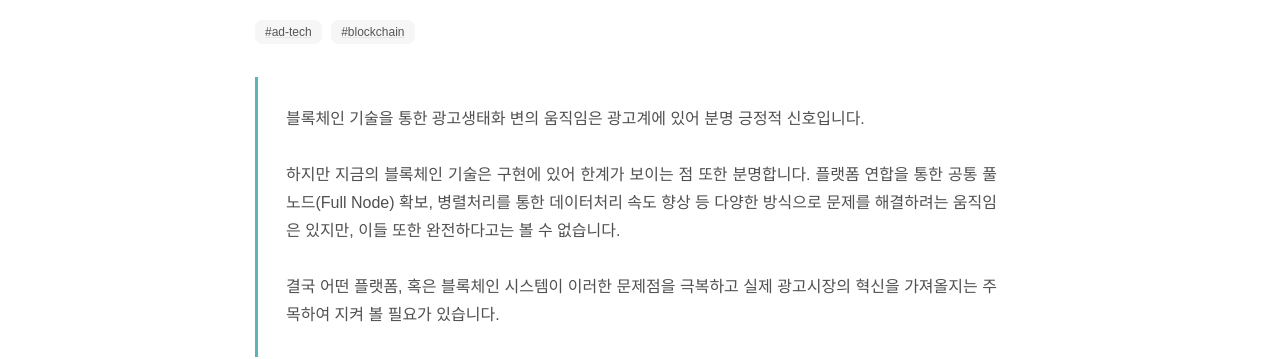
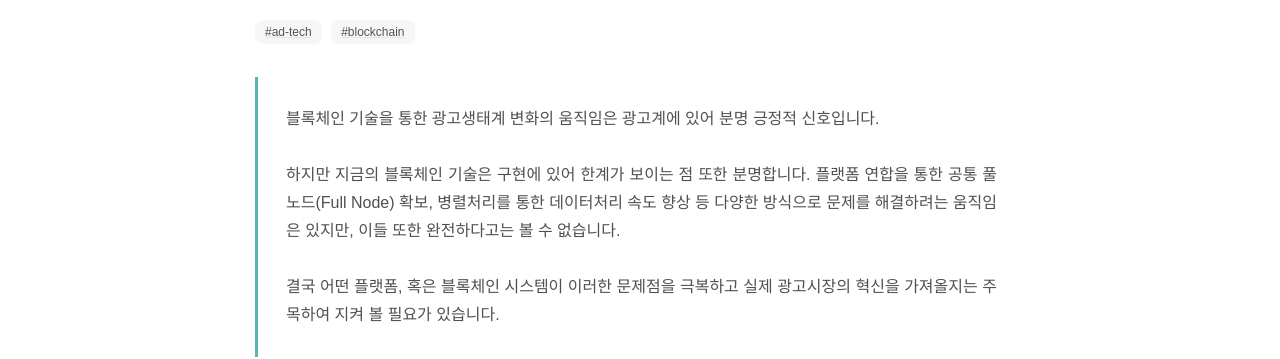
Before and after one commit to mobidays-dev/mobilab, a Jekyll site: the page built from _posts/2019-04-04-블록체인과-애드테크.md, in a window 1280 px wide and 900 px high. Shown: the part 413-772 px from the top of the window. Built offline with Jekyll 4.4.1, drawn with Linux system fonts in a browser that asks for light colours; comment, search, counter and statistics services are not loaded.

Commit message:
Update 2019-04-04-블록체인과-애드테크.md

```diff
--- a/_posts/2019-04-04-블록체인과-애드테크.md
+++ b/_posts/2019-04-04-블록체인과-애드테크.md
@@ -9,7 +9,7 @@ tags:
   - blockchain
 published: true
 ---
-> 블록체인 기술을 통한 광고생태화 변의 움직임은 광고계에 있어 분명 긍정적 신호입니다.
+> 블록체인 기술을 통한 광고생태계 변화의 움직임은 광고계에 있어 분명 긍정적 신호입니다.
 >
 > 하지만 지금의 블록체인 기술은 구현에 있어 한계가 보이는 점 또한 분명합니다. 플랫폼 연합을 통한 공통 풀노드(Full Node) 확보, 병렬처리를 통한 데이터처리 속도 향상 등 다양한 방식으로 문제를 해결하려는 움직임은 있지만, 이들 또한 완전하다고는 볼 수 없습니다.
 >
```
